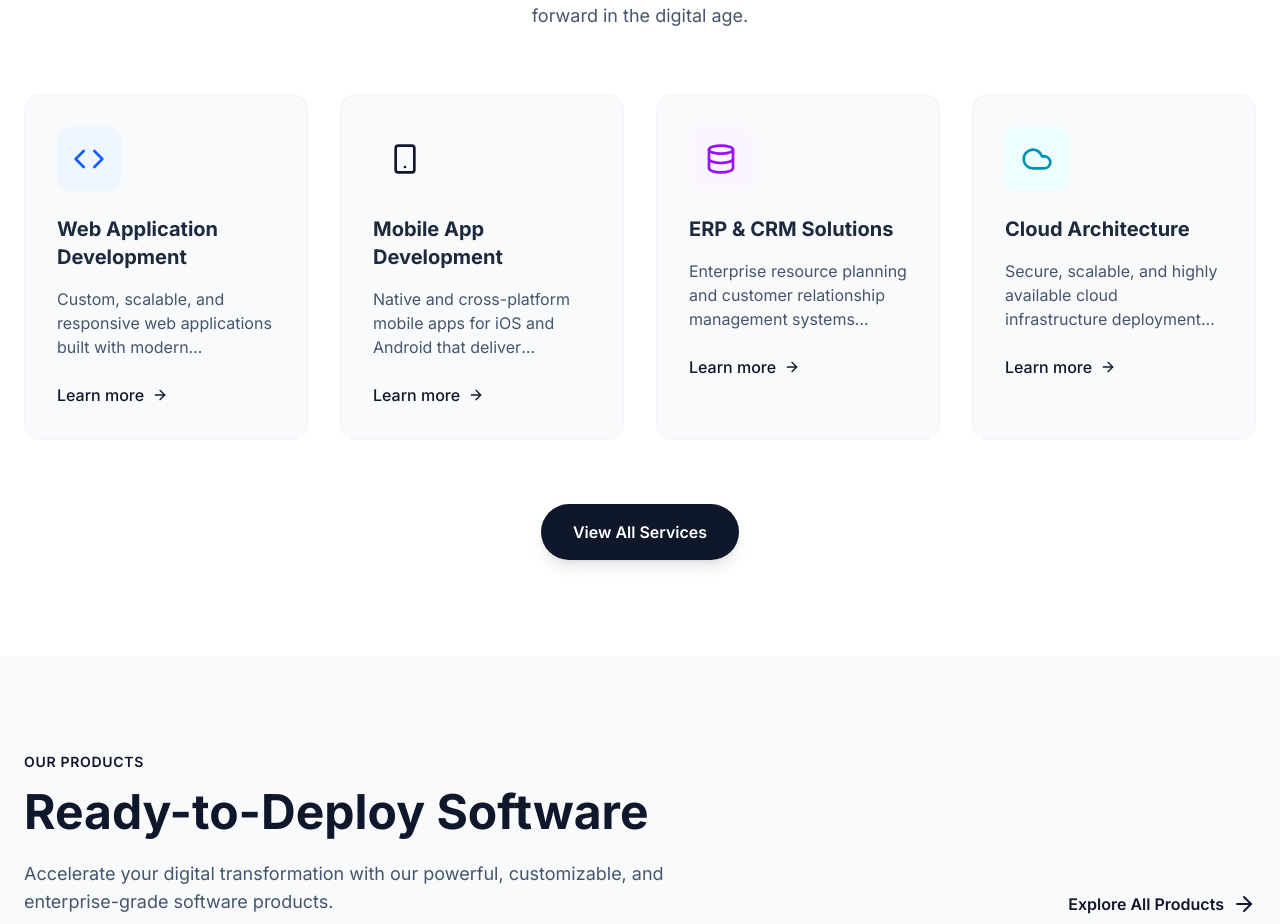
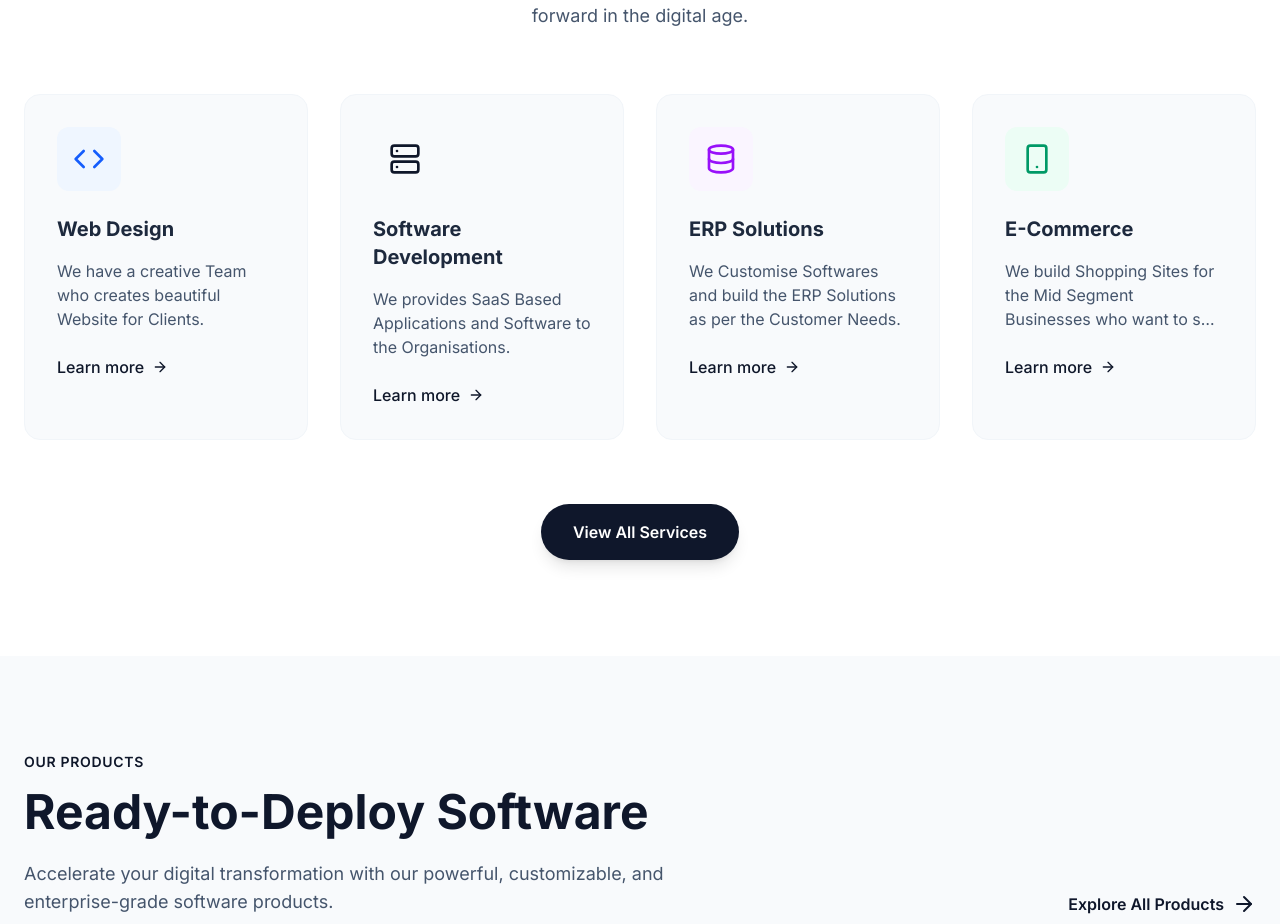
Before and after one commit to Sourabh262/BSA-TECH, a React (Vite) app in the folder frontend/: page / in a window 1280 px wide. Shown: the part 1030-1954 px from the top of the page. Built offline with nearby package versions, Linux system fonts and the light colour scheme.

Commit message:
Update fallback services text to match actual company services

```diff
--- a/frontend/src/components/home/ServicesPreview.tsx
+++ b/frontend/src/components/home/ServicesPreview.tsx
@@ -6,31 +6,31 @@ import { Link } from 'react-router-dom';
 const services = [
   {
     id: 1,
-    title: 'Web Application Development',
-    description: 'Custom, scalable, and responsive web applications built with modern frameworks like React and Node.js.',
+    title: 'Web Design',
+    description: 'We have a creative Team who creates beautiful Website for Clients.',
     icon: <Code size={32} />,
     color: 'bg-blue-50 text-blue-600',
   },
   {
     id: 2,
-    title: 'Mobile App Development',
-    description: 'Native and cross-platform mobile apps for iOS and Android that deliver exceptional user experiences.',
-    icon: <Smartphone size={32} />,
+    title: 'Software Development',
+    description: 'We provides SaaS Based Applications and Software to the Organisations.',
+    icon: <Server size={32} />,
     color: 'bg-primary-50 text-primary-600',
   },
   {
     id: 3,
-    title: 'ERP & CRM Solutions',
-    description: 'Enterprise resource planning and customer relationship management systems tailored to your business workflow.',
+    title: 'ERP Solutions',
+    description: 'We Customise Softwares and build the ERP Solutions as per the Customer Needs.',
     icon: <Database size={32} />,
     color: 'bg-purple-50 text-purple-600',
   },
   {
     id: 4,
-    title: 'Cloud Architecture',
-    description: 'Secure, scalable, and highly available cloud infrastructure deployment and management.',
-    icon: <Cloud size={32} />,
-    color: 'bg-cyan-50 text-cyan-600',
+    title: 'E-Commerce',
+    description: 'We build Shopping Sites for the Mid Segment Businesses who want to sell online.',
+    icon: <Smartphone size={32} />,
+    color: 'bg-emerald-50 text-emerald-600',
   },
 ];
 
--- a/frontend/src/pages/Services.tsx
+++ b/frontend/src/pages/Services.tsx
@@ -23,10 +23,10 @@ const iconMap: Record<string, any> = {
 };
 
 const fallbackServices = [
-  { _id: '1', title: 'Custom Software Development', slug: 'custom-software', shortDescription: 'Tailored software solutions designed to meet your specific business requirements and accelerate growth.', icon: <Code size={32} />, image: 'https://images.unsplash.com/photo-1498050108023-c5249f4df085?ixlib=rb-4.0.3&auto=format&fit=crop&w=800&q=80' },
-  { _id: '2', title: 'Mobile App Development', slug: 'mobile-app', shortDescription: 'Native and cross-platform mobile applications that deliver exceptional user experiences.', icon: <Smartphone size={32} />, image: 'https://images.unsplash.com/photo-1512941937669-90a1b58e7e9c?ixlib=rb-4.0.3&auto=format&fit=crop&w=800&q=80' },
-  { _id: '3', title: 'Cloud Architecture', slug: 'cloud-architecture', shortDescription: 'Scalable and secure cloud infrastructure setup, migration, and management.', icon: <Cloud size={32} />, image: 'https://images.unsplash.com/photo-1451187580459-43490279c0fa?ixlib=rb-4.0.3&auto=format&fit=crop&w=800&q=80' },
-  { _id: '4', title: 'Cybersecurity Solutions', slug: 'cybersecurity', shortDescription: 'Comprehensive security audits and implementation to protect your digital assets.', icon: <Shield size={32} />, image: 'https://images.unsplash.com/photo-1550751827-4bd374c3f58b?ixlib=rb-4.0.3&auto=format&fit=crop&w=800&q=80' }
+  { _id: '1', title: 'Web Design', slug: 'web-design', shortDescription: 'We have a creative Team who creates beautiful Website for Clients.', icon: <Code size={32} />, image: 'https://images.unsplash.com/photo-1498050108023-c5249f4df085?ixlib=rb-4.0.3&auto=format&fit=crop&w=800&q=80' },
+  { _id: '2', title: 'Software Development', slug: 'software-development', shortDescription: 'We provides SaaS Based Applications and Software to the Organisations.', icon: <Server size={32} />, image: 'https://images.unsplash.com/photo-1512941937669-90a1b58e7e9c?ixlib=rb-4.0.3&auto=format&fit=crop&w=800&q=80' },
+  { _id: '3', title: 'ERP Solutions', slug: 'erp-solutions', shortDescription: 'We Customise Softwares and build the ERP Solutions as per the Customer Needs.', icon: <Database size={32} />, image: 'https://images.unsplash.com/photo-1451187580459-43490279c0fa?ixlib=rb-4.0.3&auto=format&fit=crop&w=800&q=80' },
+  { _id: '4', title: 'E-Commerce', slug: 'e-commerce', shortDescription: 'We build Shopping Sites for the Mid Segment Businesses who want to sell online.', icon: <Smartphone size={32} />, image: 'https://images.unsplash.com/photo-1556742049-0cfed4f6a45d?ixlib=rb-4.0.3&auto=format&fit=crop&w=800&q=80' }
 ];
 
 const Services = () => {
```
